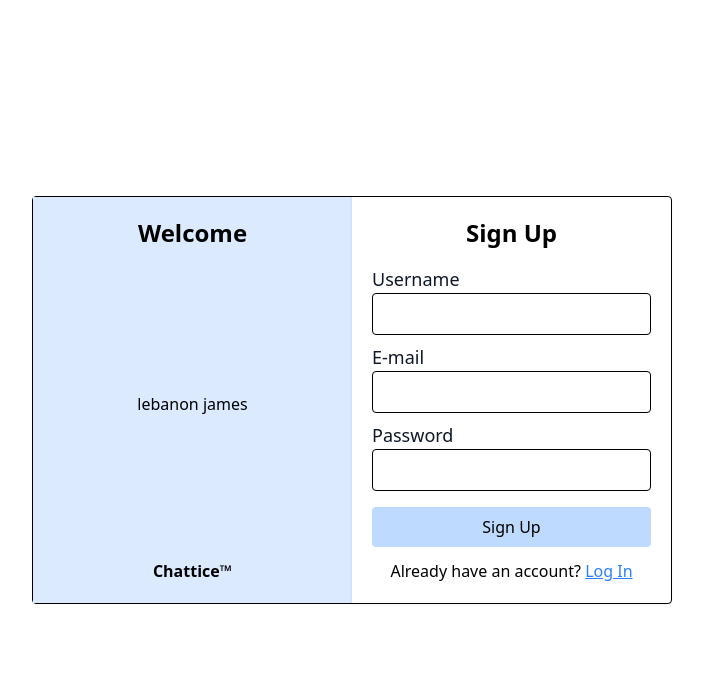
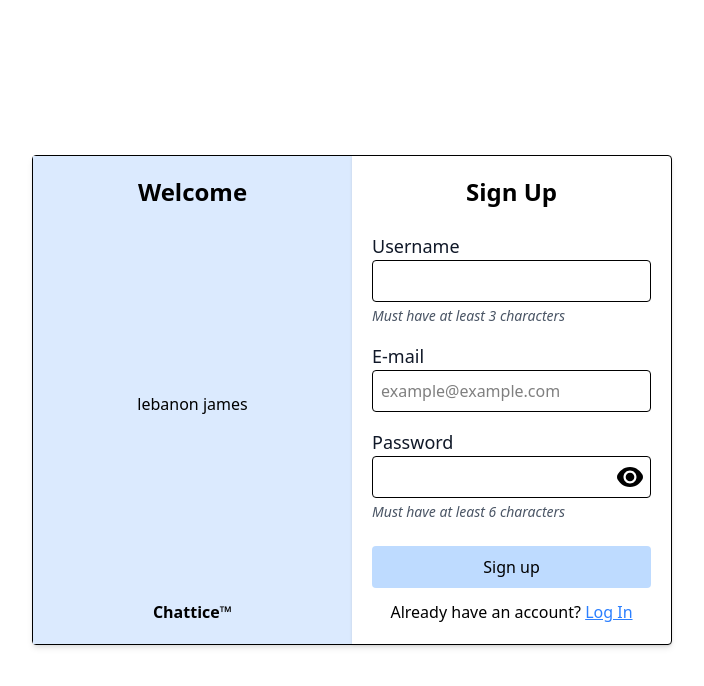
Before and after one commit to Nicolas-Kochhann/Chattice, a SvelteKit app in the folder client/: page /account/signup in a window 1280 px wide. Shown: the top 686 px of the page, without its empty margins (288-992 px from the left). Built offline with nearby package versions, Linux system fonts and the light colour scheme; no server answers.

Commit message:
Sign up screen refining, add sign up functionality, add error messages to sign up screen

```diff
--- /dev/null
+++ b/client/src/routes/account/signup/+page.server.ts
@@ -0,0 +1,55 @@
+import { PUBLIC_SERVER_URL } from '$env/static/public';
+import { fail, redirect, type Actions } from '@sveltejs/kit';
+
+export const actions: Actions = {
+	signup: async ({ request }) => {
+		// Simulate delay
+		const delay = new Promise((resolve) => {
+			setTimeout(resolve, 2000);
+		});
+		await delay;
+
+		const data = await request.formData();
+
+		if (!data.get('email') || !data.get('password') || !data.get('username')) {
+			return fail(422, {
+				error: 'One or more of the fields were missing'
+			});
+		}
+
+		const response = await fetch(`${PUBLIC_SERVER_URL}/auth/register`, {
+			method: 'POST',
+			headers: {
+				'Content-Type': 'application/json'
+			},
+			body: JSON.stringify({
+				name: data.get('username'),
+				email: data.get('email'),
+				password: data.get('password')
+			})
+		});
+
+		if (response.ok) {
+			throw redirect(303, '/account/login?message=Account created');
+		} else {
+			const responseData = await response.json();
+			console.log(responseData);
+			switch (responseData.code) {
+				case 'FST_ERR_VALIDATION':
+					if (responseData.message.startsWith('body/name')) {
+						return fail(422, { error: 'The username you typed is too short' });
+					} else if (responseData.message.startsWith('body/password')) {
+						return fail(422, { error: 'The password you typed is too weak' });
+					} else {
+						return fail(400, { error: 'Something went wrong'})
+					}
+
+				case 'EMAIL_ALREADY_EXISTS':
+					return fail(422, { error: 'This e-mail address has already been registered' });
+
+				default:
+					return fail(400, { error: 'Something went wrong' });
+			}
+		}
+	}
+};
--- a/client/src/routes/account/signup/+page.svelte
+++ b/client/src/routes/account/signup/+page.svelte
@@ -1,42 +1,124 @@
-<script>
+<script lang="ts">
 	import { enhance } from '$app/forms';
 	import { resolve } from '$app/paths';
 	import Carrossel from '$lib/components/Carrossel.svelte';
+	import eyeIcon from '$lib/assets/icons/eye.svg';
+	import crossedEyeIcon from '$lib/assets/icons/eye-crossed.svg';
+	import type { PageProps } from './$types';
+	import { slide } from 'svelte/transition';
+	import { cubicOut } from 'svelte/easing';
+
+	let { form }: PageProps = $props();
+
+	let showPassword = $state(false);
+	let warningVisible = $state(true);
+	let submitting = $state(false);
+	let passwordContent = $state('');
 
 	const messages = [
-		"lebanon james",
-		"Lorem ipsum, dolor sit amet consectetur adipisicing elit. Mollitia ipsum recusandae voluptatem provident, tempora illum, deserunt in libero aut eaque, minus perspiciatis dolorem consequatur suscipit minima maiores a consectetur ducimus!"
-	]
+		'lebanon james',
+		'Lorem ipsum, dolor sit amet consectetur adipisicing elit. Mollitia ipsum recusandae voluptatem provident, tempora illum, deserunt in libero aut eaque, minus perspiciatis dolorem consequatur suscipit minima maiores a consectetur ducimus!'
+	];
+
+	function toggleShowPassword() {
+		showPassword = !showPassword;
+	}
+
+	function hideError() {
+		warningVisible = false;
+	}
 </script>
 
 <svelte:head>
-	<title>Log in | Chattice</title>
+	<title>Sign up | Chattice</title>
 </svelte:head>
 
 <div class="flex h-screen w-screen items-center justify-center">
-	<div class="lg:w-1/2 grid grid-cols-2 rounded border">
-		<div class="bg-blue-100 px-3 py-5 flex flex-col justify-between">
+	<div class="grid grid-cols-2 rounded border shadow-md lg:w-1/2">
+		<div class="flex flex-col justify-between bg-blue-100 px-3 py-5">
 			<h2 class="text-center text-2xl font-bold">Welcome</h2>
 			<Carrossel {messages} duration={7000} />
-            <p class="text-center"><strong>Chattice™</strong></p>
+			<p class="text-center"><strong>Chattice™</strong></p>
 		</div>
-		<form action="?/signup" method="POST" class="px-3 py-5 shadow" use:enhance>
-			<h2 class="text-center text-2xl font-bold mb-4">Sign Up</h2>
-			<div class="flex flex-col m-2">
-				<label class="text-gray-900 text-lg" for="username">Username</label>
-				<input class="border rounded p-2" type="text" name="username" id="username" />
+		<form
+			action="?/signup"
+			method="POST"
+			class="flex flex-col px-3 py-5 shadow"
+			use:enhance={() => {
+				submitting = true;
+
+				return async ({ update }) => {
+					await update();
+					submitting = false;
+					warningVisible = true;
+					passwordContent = '';
+				};
+			}}
+		>
+			<h2 class="mb-4 text-center text-2xl font-bold">Sign Up</h2>
+			{#if form?.error && warningVisible && !submitting}
+				<div
+					in:slide
+					out:slide={{ easing: cubicOut }}
+					class="m-2 flex flex-row items-center rounded border border-amber-600 bg-yellow-50 p-2 text-amber-600"
+				>
+					{form.error}
+					<button type="button" onclick={hideError} class="ml-auto cursor-pointer">X</button>
+				</div>
+			{/if}
+			<div class="m-2 flex flex-col">
+				<label class="text-lg text-gray-900" for="username">Username</label>
+				<input class="rounded border p-2" type="text" name="username" id="username" required />
+				<p class="pt-1 text-sm text-gray-600 italic">Must have at least 3 characters</p>
 			</div>
-			<div class="flex flex-col m-2">
-				<label class="text-gray-900 text-lg" for="email">E-mail</label>
-				<input class="border rounded p-2" type="email" name="email" id="email" />
+			<div class="m-2 flex flex-col">
+				<label class="text-lg text-gray-900" for="email">E-mail</label>
+				<input
+					class="rounded border p-2"
+					type="email"
+					name="email"
+					id="email"
+					placeholder="example@example.com"
+					required
+				/>
 			</div>
-			<div class="flex flex-col m-2">
-				<label class="text-gray-900 text-lg" for="password">Password</label>
-				<input class="border rounded p-2" type="password" name="password" id="password" />
+			<div class="m-2 flex flex-col">
+				<label class="text-lg text-gray-900" for="password">Password</label>
+				<div class="relative flex">
+					<input
+						type={showPassword ? 'text' : 'password'}
+						name="password"
+						id="password"
+						required
+						class="w-full rounded border p-2"
+						bind:value={passwordContent}
+					/>
+					<button
+						type="button"
+						onclick={toggleShowPassword}
+						class="absolute right-0 h-full cursor-pointer p-2"
+					>
+						<img
+							src={showPassword ? crossedEyeIcon : eyeIcon}
+							alt="show"
+							class="h-full"
+						/>
+					</button>
+				</div>
+				<p class="pt-1 text-sm text-gray-600 italic">Must have at least 6 characters</p>
 			</div>
-			<div class="mt-4 mx-2 flex flex-col">
-				<button class="bg-blue-200 p-2 rounded hover:bg-blue-300 transition cursor-pointer" type="submit">Sign Up</button>
-				<p class="text-center mt-3">Already have an account? <a class="text-blue-500 underline cursor-pointer hover:text-blue-600" href={resolve('/account/login')}>Log In</a></p>
+			<div class="mx-2 mt-4 flex flex-col">
+				<button
+					class="cursor-pointer rounded bg-blue-200 p-2 transition border border-transparent disabled:border-blue-300 hover:bg-blue-300 disabled:text-blue-300 disabled:bg-transparent disabled:cursor-default"
+					type="submit"
+					disabled={submitting}>{submitting ? "..." : "Sign up"}</button
+				>
+				<p class="mt-3 text-center">
+					Already have an account? <a
+						class="cursor-pointer text-blue-500 underline hover:text-blue-600"
+						href={resolve('/account/login')}>Log In</a
+					>
+				</p>
 			</div>
 		</form>
 	</div>
```
Also changed, not shown: client/src/lib/components/Carrossel.svelte (line endings or trailing spaces), 2 other files (tests, documents, lock files or other folders).
